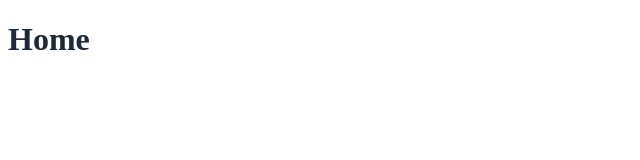
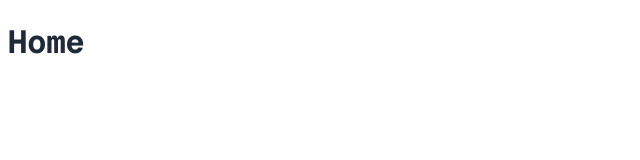
Before and after one commit to anztrax/form-wizard, a Next.js app: page / in a window 1280 px wide. Shown: the top 160 px of the page, without its empty margins (0-640 px from the left). Built offline with nearby package versions, Linux system fonts and the light colour scheme.

Commit message:
styles(layout): add font family and add reset global style

```diff
--- /dev/null
+++ b/src/app/globals.css
@@ -0,0 +1,17 @@
+
+html {
+  font-family: var(--font-geist-sans), system-ui, sans-serif;
+  scroll-behavior: smooth;
+}
+
+body {
+  font-family: var(--font-geist-sans), system-ui, sans-serif;
+}
+
+
+/* Base Reset */
+* {
+  margin: 0;
+  padding: 0;
+  box-sizing: border-box;
+}
--- a/src/app/layout.tsx
+++ b/src/app/layout.tsx
@@ -25,7 +25,7 @@ export default function RootLayout({
   return (
     <html lang="en">
       <body
-        className={`${geistSans.variable} ${geistMono.variable} antialiased`}
+        className={`${geistSans.className} ${geistMono.className} antialiased`}
       >
         <AppProviders>
           {children}
```
